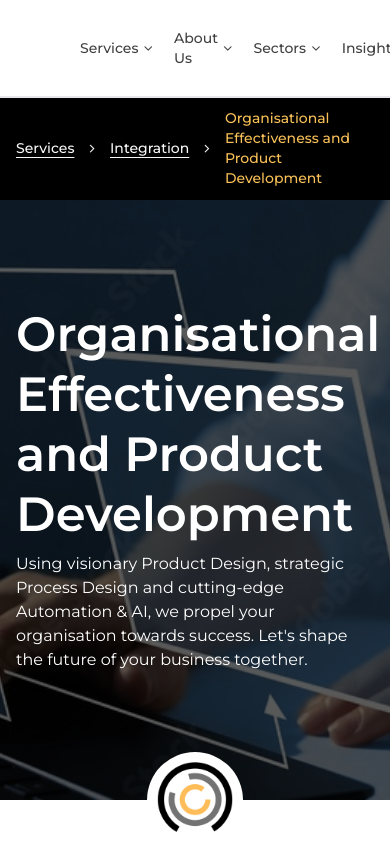
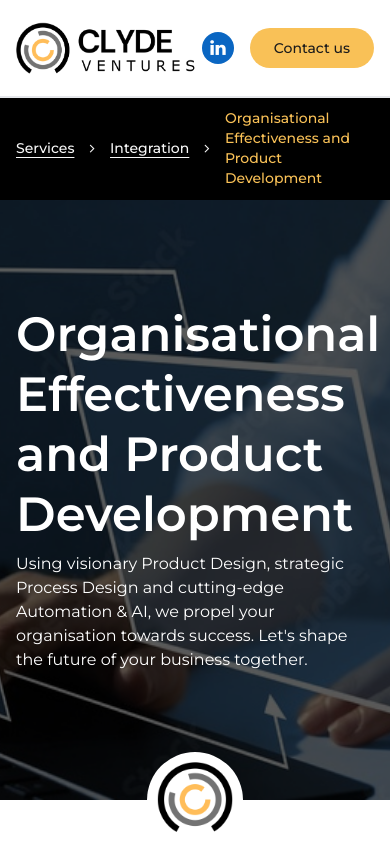
Before and after one commit to luke-meadows/clyde-ventures-2024, a Next.js app: page /services/integration/organisational-effectiveness-and-product-development in a window 390 px wide. Shown: the top 844 px of the page. Built offline with nearby package versions, Linux system fonts and the light colour scheme.

Commit message:
technology

```diff
--- a/components/OrganisationalEffectivenessProductDevelopmentText.js
+++ b/components/OrganisationalEffectivenessProductDevelopmentText.js
@@ -6,8 +6,8 @@ export default function OrganisationalEffectivenessProductDevelopmentText() {
           Organisational effectiveness and product development play crucial
           roles in a business&apos;s success:
         </h2>
-        <div className="flex gap-8">
-          <div className="w-[50%]">
+        <div className="flex flex-col md:flex-row gap-8">
+          <div className="md:w-[50%]">
             <h5 className="font-semibold text-xl mb-4 text-primary-orange bg-black pl-2 py-2 rounded">
               Organisational Effectiveness:
             </h5>
@@ -34,7 +34,7 @@ export default function OrganisationalEffectivenessProductDevelopmentText() {
               </li>
             </ul>
           </div>
-          <div className="w-[50%]">
+          <div className="md:w-[50%]">
             <h5 className="font-semibold text-xl mb-4 text-primary-orange bg-black pl-2 py-2 rounded">
               Product Development:
             </h5>
--- a/components/nav/NavOptions.js
+++ b/components/nav/NavOptions.js
@@ -3,7 +3,7 @@ import DropdownLink from './DropdownLink';
 
 export default function NavOptions({ dropdownActive, setDropdownActive }) {
   return (
-    <ul className="ml-16 flex items-center gap-4">
+    <ul className="hidden md:flex ml-16 items-center gap-4">
       <DropdownLink
         href="/services"
         dropdownOption="services"
```
